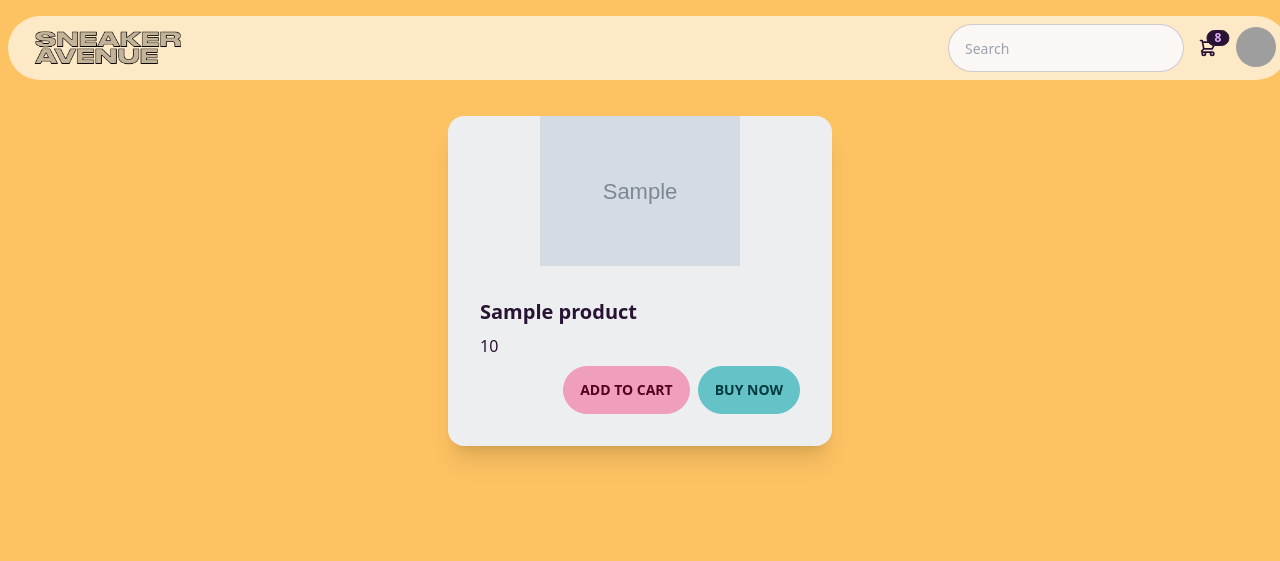
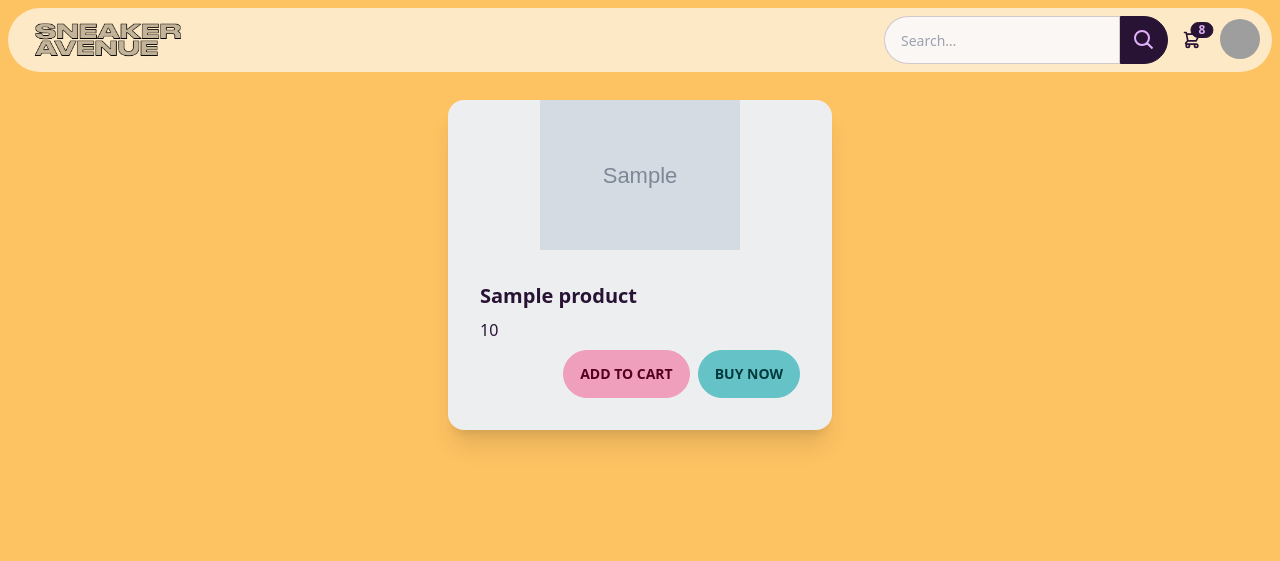
Before and after one commit to fahis1/Tailwindcss-php-ecommerce-project, a PHP site: page /shop.php in a window 1280 px wide. Shown: the top 561 px of the page. Run offline with PHP 8.4, Linux system fonts and the light colour scheme; tables that the repository leaves empty or names only in its code hold one stand-in row (values such as "Sample post"); grey boxes marked "Sample" are stand-in pictures; grey boxes are pictures that could not be loaded.

Commit message:
cosmetic fixes.

```diff
--- a/css/main.css
+++ b/css/main.css
@@ -31,17 +31,6 @@
 3. Use a more readable tab size.
 4. Use the user's configured `sans` font-family by default.
 */
-
-  /* Hide scrollbar for Chrome, Safari and Opera */
-*::-webkit-scrollbar {
-  display: none;
-}
-
-/* Hide scrollbar for IE, Edge and Firefox */
-* {
--ms-overflow-style: none;  /* IE and Edge */
-scrollbar-width: none;  /* Firefox */
-}
 
 html {
   line-height: 1.5;
@@ -824,6 +813,12 @@ html {
   pointer-events: none;
 }
 
+.btn-square {
+  height: 3rem;
+  width: 3rem;
+  padding: 0px;
+}
+
 .btn-circle {
   height: 3rem;
   width: 3rem;
@@ -1325,8 +1320,37 @@ html {
   border-radius: var(--rounded-btn, 0.5rem);
 }
 
+.input-group {
+  display: flex;
+  width: 100%;
+  align-items: stretch;
+}
+
 .input-group > *, .input-group > .input {
   border-radius: 0px;
+}
+
+.input-group :where(span) {
+  display: flex;
+  align-items: center;
+  --tw-bg-opacity: 1;
+  background-color: hsl(var(--b3, var(--b2)) / var(--tw-bg-opacity));
+  padding-left: 1rem;
+  padding-right: 1rem;
+}
+
+.input-group :first-child {
+  border-top-left-radius: var(--rounded-btn, 0.5rem);
+  border-top-right-radius: 0;
+  border-bottom-left-radius: var(--rounded-btn, 0.5rem);
+  border-bottom-right-radius: 0;
+}
+
+.input-group :last-child {
+  border-top-left-radius: 0;
+  border-top-right-radius: var(--rounded-btn, 0.5rem);
+  border-bottom-left-radius: 0;
+  border-bottom-right-radius: var(--rounded-btn, 0.5rem);
 }
 
 .link {
@@ -2937,12 +2987,12 @@ body[dir="rtl"] .checkbox:checked,
   margin: 0.5rem;
 }
 
+.m-24 {
+  margin: 6rem;
+}
+
 .m-5 {
   margin: 1.25rem;
-}
-
-.m-24 {
-  margin: 6rem;
 }
 
 .my-2 {
--- a/shop.php
+++ b/shop.php
@@ -7,17 +7,36 @@
     <meta name="viewport" content="width=device-width, initial-scale=1.0">
     <title>Document</title>
     <link rel="stylesheet" href="css/main.css">
+    <style>
+      /* Hide scrollbar for Chrome, Safari and Opera */
+*::-webkit-scrollbar {
+    display: none;
+}
+
+/* Hide scrollbar for IE, Edge and Firefox */
+* {
+  -ms-overflow-style: none;  /* IE and Edge */
+  scrollbar-width: none;  /* Firefox */
+}
+    </style>
 </head>
 <body>
 
-<div class="navbar bg-sun-50 h-16 rounded-full m-2 top-2 fixed w-full z-50">
+<div class="navbar flex justify-between flex-row bg-sun-50 h-16 rounded-full m-2 top-2 sticky w-auto
+ z-50">
   <div class="flex-1">
     <a class="btn btn-ghost normal-case text-xl"><img src="./images/LoGo2.png" width="150" height="150" alt="logo"></a>
   </div>
 
     <div class="form-control">
       <form action="" method="post">
-      <input type="text" placeholder="Search" name="search" class="input input-bordered" />
+      <!-- <input type="text" placeholder="Search" name="search" class="input input-bordered" /> -->
+      <div class="input-group">
+    <input type="text" placeholder="Search…" name="search" class="input input-bordered" />
+    <button class="btn btn-square">
+      <svg xmlns="http://www.w3.org/2000/svg" class="h-6 w-6" fill="none" viewBox="0 0 24 24" stroke="currentColor"><path stroke-linecap="round" stroke-linejoin="round" stroke-width="2" d="M21 21l-6-6m2-5a7 7 0 11-14 0 7 7 0 0114 0z" /></svg>
+    </button>
+  </div>
       </form>
     </div>
   <div class="flex-none">
@@ -71,7 +90,7 @@ else
 $sql="SELECT * FROM products";
 $result=mysqli_query($conn,$sql);
 $row=mysqli_fetch_assoc($result);
-echo "<div class='bg-sun-300 flex flex-wrap m-24 justify-center flex-row'>";
+echo "<div class='bg-sun-300 flex flex-wrap  justify-center flex-row'>";
 foreach($result as $row){
     $img=$row["image"];
 // echo $row["bname"] ,"  ",$row["pname"]," <img src='products/$img' height='200px' width='200px'>";
```
Also changed, not shown: other parts of css/main.css (+38 -30 lines).
